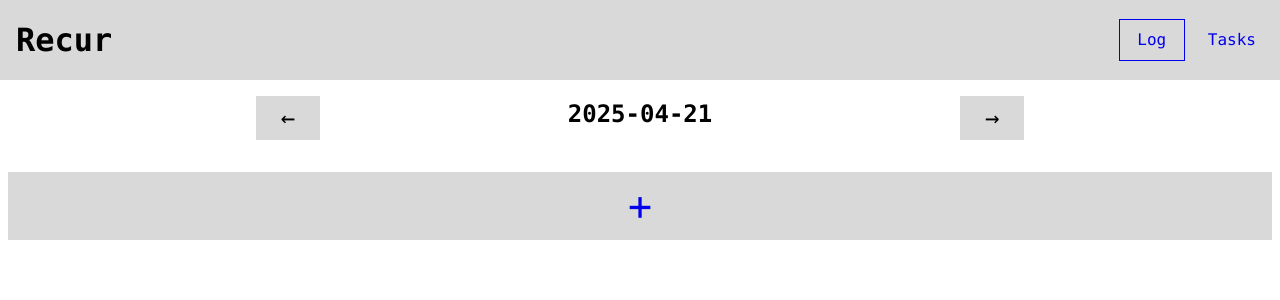
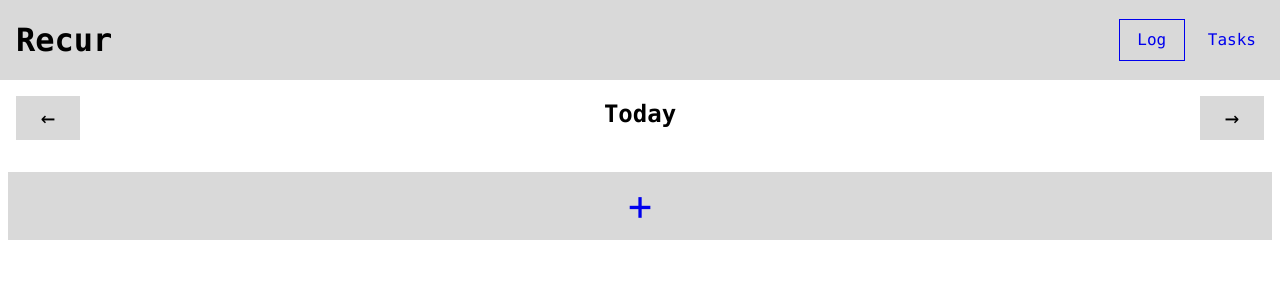
Before and after one commit to ydalir/recur, a React (Vite) app: page / in a window 1280 px wide. Shown: the top 300 px of the page. Built offline with nearby package versions, Linux system fonts and the light colour scheme.

Commit message:
Fancy date display

```diff
--- a/src/components/DatePicker.module.css
+++ b/src/components/DatePicker.module.css
@@ -1,5 +1,6 @@
 .datePicker {
   display: flex;
   width: 100%;
-  justify-content: space-evenly;
+  justify-content: space-between;
+  padding: 0 0.5rem;
 }
--- a/src/components/DatePicker.tsx
+++ b/src/components/DatePicker.tsx
@@ -1,11 +1,22 @@
-import dayjs from "dayjs";
+import dayjs, { Dayjs } from "dayjs";
 import { FC } from "react";
 import { Button } from "./Button/Button";
 import style from "./DatePicker.module.css";
+import { formatDate } from "../utils/date";
 
 type Props = {
   date: dayjs.Dayjs;
   setDate: React.Dispatch<React.SetStateAction<dayjs.Dayjs>>;
+};
+
+const dateDisplay = (date: Dayjs): string => {
+  const now = dayjs();
+
+  if (date.isSame(now, "day")) return "Today";
+  if (date.isSame(now.add(1, "d"), "day")) return "Tomorrow";
+  if (date.isSame(now.add(-1, "d"), "day")) return "Yesterday";
+
+  return formatDate(date);
 };
 
 export const DatePicker: FC<Props> = ({ date, setDate }) => {
@@ -14,7 +25,7 @@ export const DatePicker: FC<Props> = ({ date, setDate }) => {
       <Button onClick={() => setDate((prev) => prev.add(-1, "day"))}>
         {"←"}
       </Button>
-      <h2>{date.format("YYYY-MM-DD")}</h2>
+      <h2>{dateDisplay(date)}</h2>
       <Button onClick={() => setDate((prev) => prev.add(1, "day"))}>
         {"→"}
       </Button>
```
